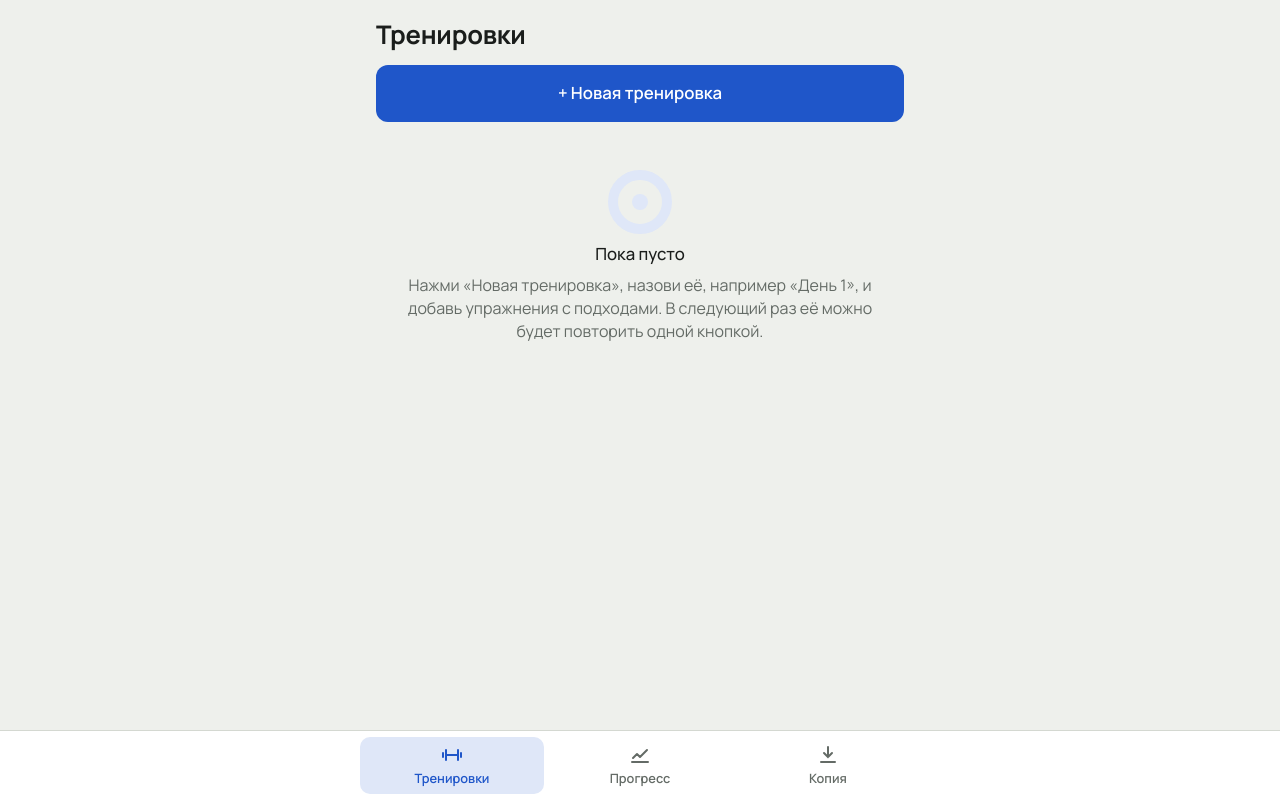
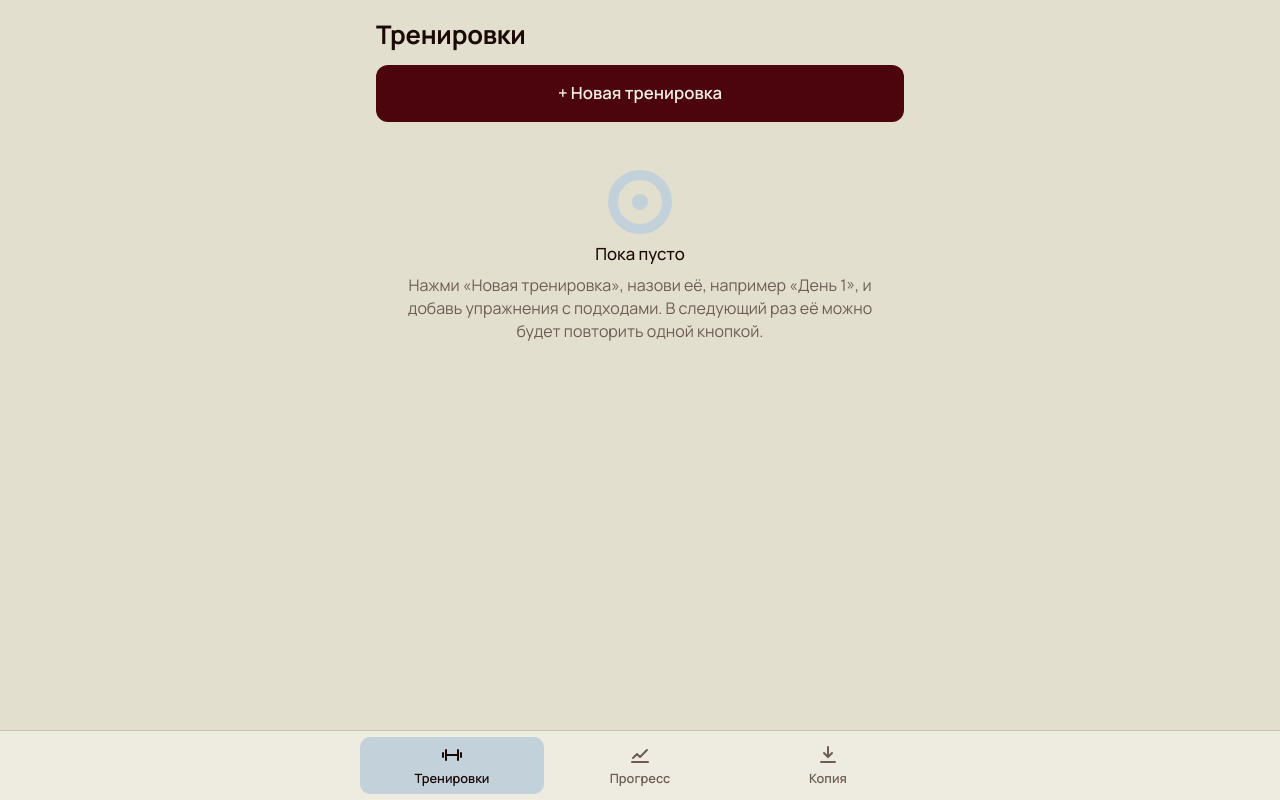
Before and after one commit to ignatkevich96-oss/gym, a plain HTML site: page index.html in a window 1280 px wide. Drawn offline with Linux system fonts and the light colour scheme; a web font is replaced by a local one.

Commit message:
Switch to Ballet White / Bulgarian Rose / Misty Blue / Black Rose palette
Co-Authored-By: Claude Opus 5.5 <noreply@anthropic.com>
Claude-Session: https://claude.ai/code/session_0171g5yZZT2zWVcCs2roGVsD

```diff
--- a/index.html
+++ b/index.html
@@ -6,7 +6,7 @@
 <!--APP-HEAD-START-->
 <title>Дневник тренировок</title>
 <meta name="claude:viewport-fit-sides" content="cover">
-<meta name="theme-color" content="#eef0ec">
+<meta name="theme-color" content="#e2dfce">
 <meta name="apple-mobile-web-app-capable" content="yes">
 <meta name="apple-mobile-web-app-title" content="Тренировки">
 <link rel="manifest" href="manifest.webmanifest">
@@ -18,16 +18,19 @@
 <style>
 /* Layout: one narrow column like a training notebook; sets are rows of a ledger; bottom tab bar on lists, back bar inside a workout. */
 :root {
-  --bg: #eef0ec;
-  --surface: #ffffff;
-  --sunken: #e3e6e0;
-  --fg: #1a1d1b;
-  --muted: #646b66;
-  --line: #d4d8d1;
-  --accent: #1f56c9;      /* blue 20 kg plate */
-  --accent-fg: #ffffff;
-  --accent-soft: #dfe7f8;
-  --danger: #b3261e;
+  --bg: #e2dfce;          /* Ballet White */
+  --surface: #eeece1;
+  --sunken: #d7d3bf;
+  --fg: #1b0905;          /* Black Rose */
+  --muted: #6e5d55;
+  --line: #c9c3ad;
+  --primary: #4c050d;     /* Bulgarian Rose */
+  --primary-fg: #f1efe4;
+  --accent: #4c050d;
+  --accent-fg: #f1efe4;
+  --accent-soft: #c3d1da; /* Misty Blue, lightened */
+  --blue: #95b1c7;        /* Misty Blue */
+  --danger: #9b1c1c;
   --font-display: "Unbounded", "Manrope", system-ui, sans-serif;
   --font-body: "Manrope", system-ui, -apple-system, "Segoe UI", Roboto, sans-serif;
   --radius: 14px;
@@ -35,14 +38,16 @@
 }
 @media (prefers-color-scheme: dark) {
   :root:not([data-theme="light"]) {
-    --bg: #121513; --surface: #1c201d; --sunken: #262b27; --fg: #eceeea; --muted: #9aa29c;
-    --line: #313732; --accent: #6f9cff; --accent-fg: #0c1630; --accent-soft: #1f2a44; --danger: #ff8a80;
+    --bg: #1b0905; --surface: #29130f; --sunken: #371d18; --fg: #e2dfce; --muted: #ab9f95;
+    --line: #432722; --primary: #74111c; --primary-fg: #f1efe4; --accent: #95b1c7; --accent-fg: #1b0905;
+    --accent-soft: #2c3640; --blue: #95b1c7; --danger: #f08a80;
     color-scheme: dark;
   }
 }
 :root[data-theme="dark"] {
-  --bg: #121513; --surface: #1c201d; --sunken: #262b27; --fg: #eceeea; --muted: #9aa29c;
-  --line: #313732; --accent: #6f9cff; --accent-fg: #0c1630; --accent-soft: #1f2a44; --danger: #ff8a80;
+  --bg: #1b0905; --surface: #29130f; --sunken: #371d18; --fg: #e2dfce; --muted: #ab9f95;
+  --line: #432722; --primary: #74111c; --primary-fg: #f1efe4; --accent: #95b1c7; --accent-fg: #1b0905;
+  --accent-soft: #2c3640; --blue: #95b1c7; --danger: #f08a80;
   color-scheme: dark;
 }
 * { box-sizing: border-box; }
@@ -78,7 +83,7 @@ h2 { font-family: var(--font-display); font-weight: 500; font-size: 1.05rem; mar
   background: var(--sunken); color: var(--fg); min-height: 44px;
   display: inline-flex; align-items: center; justify-content: center; gap: 8px; text-decoration: none;
 }
-.btn.primary { background: var(--accent); color: var(--accent-fg); }
+.btn.primary { background: var(--primary); color: var(--primary-fg); }
 .btn.big { width: 100%; padding: 16px; font-size: 1.05rem; }
 .btn.ghost { background: transparent; color: var(--accent); padding-inline: 8px; }
 .btn.danger { background: transparent; color: var(--danger); }
@@ -134,7 +139,7 @@ textarea.input { resize: vertical; min-height: 72px; }
 .icon-btn { border: 0; background: transparent; color: var(--muted); width: 40px; height: 40px; border-radius: 10px; flex: none; font-size: 1.1rem; display: inline-grid; place-items: center; }
 .icon-btn:hover { background: var(--sunken); }
 .icon-btn.armed { background: var(--danger); color: var(--surface); }
-.hint { font-size: .85rem; color: var(--muted); background: var(--sunken); border-radius: 8px; padding: 6px 10px; }
+.hint { font-size: .85rem; color: var(--muted); background: var(--accent-soft); border-radius: 8px; padding: 6px 10px; }
 .hint:empty { display: none; }
 .hint b { color: var(--fg); font-weight: 600; }
 
@@ -174,7 +179,7 @@ textarea.input { resize: vertical; min-height: 72px; }
 .nav-inner { display: grid; grid-template-columns: repeat(3, 1fr); gap: 4px; width: 100%; max-width: 560px; }
 .nav a { text-decoration: none; color: var(--muted); font-size: .8rem; font-weight: 600; display: flex; flex-direction: column; align-items: center; gap: 2px; padding: 6px; border-radius: 10px; }
 .nav a svg { width: 24px; height: 24px; }
-.nav a.on { color: var(--accent); background: var(--accent-soft); }
+.nav a.on { color: var(--fg); background: var(--accent-soft); }
 
 .toast { position: fixed; left: 50%; transform: translateX(-50%); bottom: calc(var(--nav-h) + 20px + env(safe-area-inset-bottom, 0px));
   background: var(--fg); color: var(--bg); padding: 10px 16px; border-radius: 12px; font-weight: 600; font-size: .9rem; z-index: 20;
--- a/sw.js
+++ b/sw.js
@@ -1,5 +1,5 @@
 // Offline support: network first, cached copy when there is no connection.
-const CACHE = "gym-v1";
+const CACHE = "gym-v2";
 const FILES = ["./", "./index.html", "./manifest.webmanifest", "./icon.svg", "./icon-192.png", "./icon-512.png", "./icon-180.png"];
 self.addEventListener("install", (e) => {
   e.waitUntil(caches.open(CACHE).then((c) => c.addAll(FILES)));
```
Also changed, not shown: icon-180.png, icon-192.png, icon-512.png, icon.svg, manifest.webmanifest.
